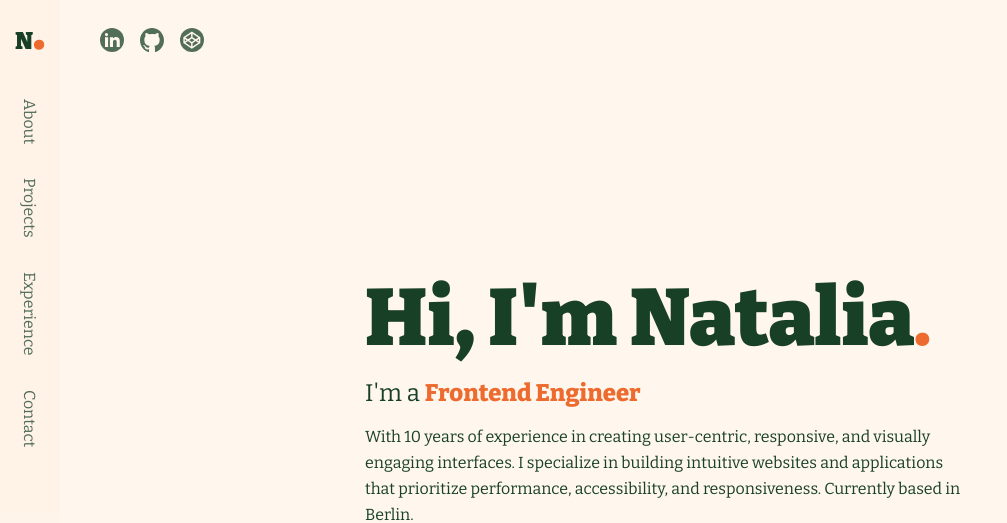
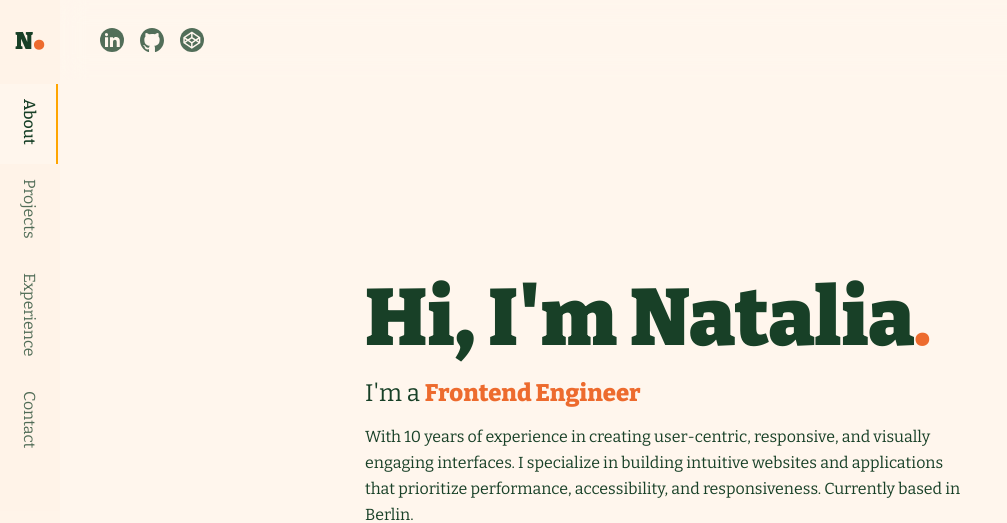
Before and after one commit to nalpizar/nataliaalpizar.com, a React (Vite) app: page / in a window 1280 px wide. Shown: the top 523 px of the page, without its empty margins (0-1007 px from the left). Built offline with nearby package versions, Linux system fonts and the light colour scheme.

Commit message:
fix: Add navigation active state when scrolling (#11)

```diff
--- a/src/components/Hero/Hero.tsx
+++ b/src/components/Hero/Hero.tsx
@@ -3,7 +3,7 @@ import './hero.scss';
 
 const Hero = () => {
   return (
-    <section className="hero">
+    <section id="hero" className="hero">
       <div className="hero__content">
         <Reveal>
           <h1 className="hero__headline-1 text--color-primary vertical--margin-16">
--- a/src/components/Navigation/Navigation.tsx
+++ b/src/components/Navigation/Navigation.tsx
@@ -4,7 +4,9 @@ import { useActiveNavItem } from '../../hooks/useActiveNavItem';
 import './navigation.scss';
 
 export function Navigation() {
-  const { activeItem, handleItemClick } = useActiveNavItem();
+  const sectionIds = ['about', 'projects', 'experience', 'contact'];
+  const { activeItem, handleItemClick } = useActiveNavItem(sectionIds);
+
   return (
     <Fragment>
       <nav className="nav">
@@ -15,50 +17,20 @@ export function Navigation() {
         </ShowHorizontal>
         <ul className="nav__list">
           <ShowHorizontal>
+            {sectionIds.map((id) => (
               <li
-              className={`nav__list-item ${activeItem === 'about' ? 'nav__list-item--active' : ''}`}
+                key={id}
+                className={`nav__list-item ${activeItem === id ? 'nav__list-item--active' : ''}`}
               >
                 <a
                   className="nav__link"
-                href="#about"
-                onClick={() => handleItemClick('about')}
+                  href={`#${id}`}
+                  onClick={() => handleItemClick(id)}
                 >
-                About
+                  {id.charAt(0).toUpperCase() + id.slice(1)}
                 </a>
               </li>
-            <li
-              className={`nav__list-item ${activeItem === 'projects' ? 'nav__list-item--active' : ''}`}
-            >
-              <a
-                className="nav__link"
-                href="#projects"
-                onClick={() => handleItemClick('projects')}
-              >
-                Projects
-              </a>
-            </li>
-            <li
-              className={`nav__list-item ${activeItem === 'experience' ? 'nav__list-item--active' : ''}`}
-            >
-              <a
-                className="nav__link"
-                href="#experience"
-                onClick={() => handleItemClick('experience')}
-              >
-                Experience
-              </a>
-            </li>
-            <li
-              className={`nav__list-item ${activeItem === 'contact' ? 'nav__list-item--active' : ''}`}
-            >
-              <a
-                className="nav__link"
-                href="#contact"
-                onClick={() => handleItemClick('contact')}
-              >
-                Contact
-              </a>
-            </li>
+            ))}
           </ShowHorizontal>
         </ul>
       </nav>
--- a/src/hooks/useActiveNavItem.ts
+++ b/src/hooks/useActiveNavItem.ts
@@ -1,11 +1,42 @@
-import { useState } from 'react';
+import { useState, useEffect } from 'react';
 
-export const useActiveNavItem = () => {
+export const useActiveNavItem = (sectionIds: string[]) => {
   const [activeItem, setActiveItem] = useState<string>('');
 
   const handleItemClick = (item: string) => {
     setActiveItem(item);
   };
 
+  useEffect(() => {
+    const sections = sectionIds.map((id) => document.getElementById(id));
+    const options = {
+      root: null,
+      rootMargin: '0px',
+      threshold: 0.5,
+    };
+
+    const observer = new IntersectionObserver((entries) => {
+      entries.forEach((entry) => {
+        if (entry.isIntersecting) {
+          setActiveItem(entry.target.id);
+        }
+      });
+    }, options);
+
+    sections.forEach((section) => {
+      if (section) {
+        observer.observe(section);
+      }
+    });
+
+    return () => {
+      sections.forEach((section) => {
+        if (section) {
+          observer.unobserve(section);
+        }
+      });
+    };
+  }, [sectionIds]);
+
   return { activeItem, handleItemClick };
 };
```
Lines whose indentation alone changed are shown as unchanged.
